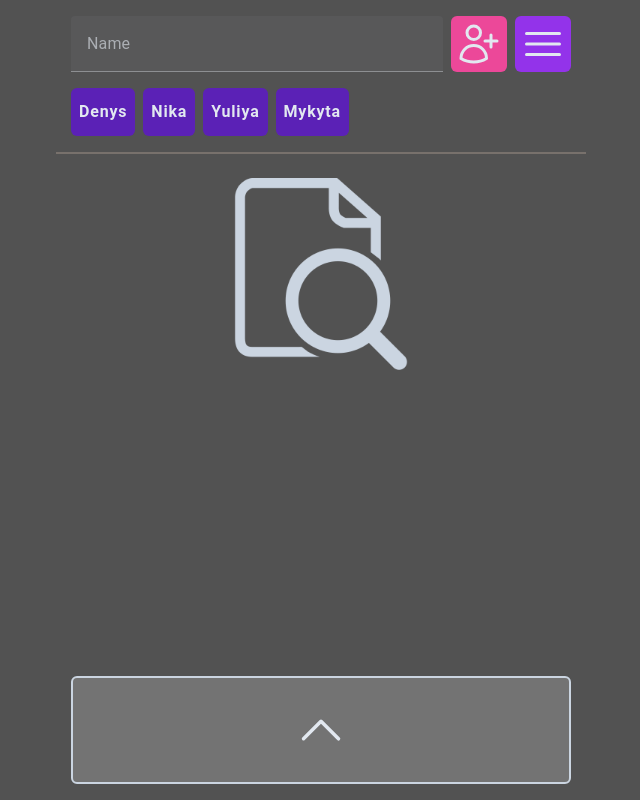
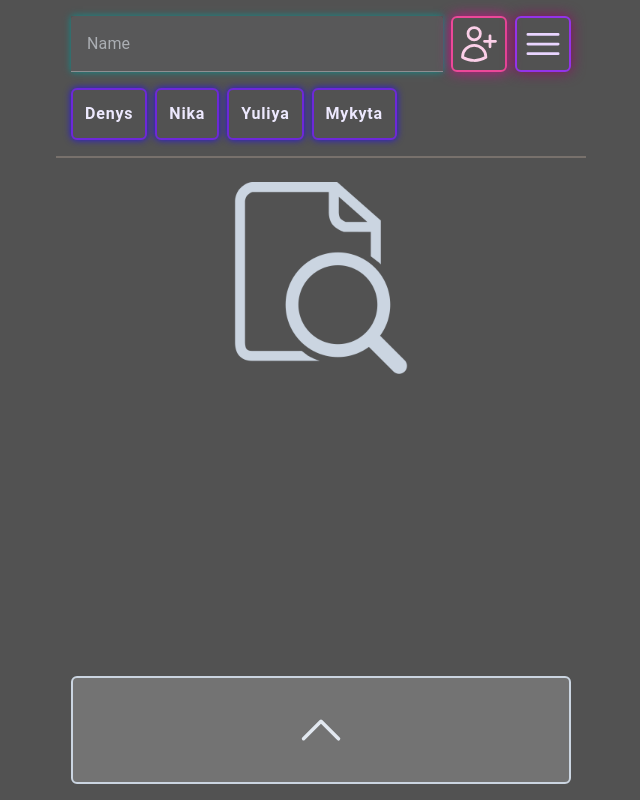
Before and after one commit to denispolovyan/spilne, a Vue app: page / in a window 1280 px wide. Shown: the whole page, without its empty margins (319-959 px from the left). Built offline with nearby package versions, Linux system fonts and the light colour scheme.

Commit message:
style: added neon styles

```diff
--- a/src/components/BaseInput.vue
+++ b/src/components/BaseInput.vue
@@ -78,7 +78,10 @@ function calculateSum() {
 }
 
 const buttonClasses =
-  "bg-red-600 h-14 w-14 rounded-md flex items-center justify-center hover:bg-red-700 duration-1000 cursor-pointer basis-14";
+  "border-2 border-red-600 h-14 w-14 rounded-md flex items-center justify-center hover:bg-red-700 duration-1000 cursor-pointer basis-14 neon-red text-red-200 hover:text-white";
+
+const calculatedSumClasses =
+  "w-14 border-2 border-amber-500 text-amber-200 duration-1000 cursor-pointer hover:bg-amber-600 hover:text-white rounded-md flex items-center justify-center tracking-wider font-semibold neon-orange";
 
 onMounted(() => {
   sum.value = props.sum || "";
@@ -94,7 +97,7 @@ onMounted(() => {
           <div class="flex gap-4 flex-wrap gap-x-2 gap-y-1">
             <div v-for="user in props.users" :key="user">
               <div
-                class="tracking-wider font-semibold bg-violet-800 p-1 rounded-md text-slate-200"
+                class="tracking-wider font-semibold bg-violet-800 p-1 rounded-md text-slate-200 neon-blue"
               >
                 <p>{{ user }}</p>
               </div>
@@ -102,6 +105,7 @@ onMounted(() => {
           </div>
           <div class="flex gap-4 text-slate-200">
             <v-text-field
+				class="neon-input"
               v-model="sum"
               label="Sum"
               :maxlength="MAX_LENGTH"
@@ -109,16 +113,14 @@ onMounted(() => {
               @input="calculateSum()"
             />
             <div class="flex gap-2">
-              <div
-                class="w-14 bg-amber-500 duration-1000 cursor-pointer hover:bg-amber-600 text-slate-100 hover:text-slate-200 rounded-md flex items-center justify-center tracking-wider font-semibold"
-              >
+              <div :class="calculatedSumClasses">
                 {{ calculatedSum }}
               </div>
               <div
                 :class="buttonClasses"
                 @click="emits('deleteInput', props.id)"
               >
-                <TrashIcon class="h-12 p-1 text-slate-200" />
+                <TrashIcon class="h-12 p-1" />
               </div>
             </div>
           </div>
@@ -127,3 +129,28 @@ onMounted(() => {
     </div>
   </div>
 </template>
+
+<style scoped>
+.neon-red {
+  -moz-box-shadow: 0px 0px 14px #c41212;
+  -webkit-box-shadow: 0px 0px 14px #c41212;
+  box-shadow: 0px 0px 14px #c41212;
+}
+.neon-orange {
+  -moz-box-shadow: 0px 0px 14px #8f7c0f;
+  -webkit-box-shadow: 0px 0px 14px #786d0e;
+  box-shadow: 0px 0px 14px #898f0e;
+}
+
+.neon-blue {
+  -moz-box-shadow: 0px 0px 7px #1c8ad9;
+  -webkit-box-shadow: 0px 0px 7px #1c95d6;
+  box-shadow: 0px 0px 7px #1590dd;
+}
+
+.neon-input {
+  -moz-box-shadow: 0px 0px 7px #8f8d0f;
+  -webkit-box-shadow: 0px 0px 7px #75780e;
+  box-shadow: 0px 0px 7px #868f0e;
+}
+</style>
--- a/src/components/TheHeader.vue
+++ b/src/components/TheHeader.vue
@@ -11,8 +11,8 @@ const emits = defineEmits({
     required: true,
   },
   showMenu: {
-	required: false
-  }
+    required: false,
+  },
 });
 
 const props = defineProps({
@@ -70,7 +70,7 @@ onBeforeUnmount(() => {
 });
 
 const buttonClasses =
-  "h-14 w-14 rounded-md flex items-center justify-center duration-1000 cursor-pointer basis-14";
+  "h-14 w-14 rounded-md flex items-center justify-center duration-700 cursor-pointer basis-14";
 </script>
 
 <template>
@@ -88,21 +88,40 @@ const buttonClasses =
             label="Name"
             :maxlength="MAX_LENGTH"
             hide-details="auto"
+				class="neon-input"
           />
         </div>
         <div class="flex gap-2">
           <UserPlusIcon
             :class="buttonClasses"
-            class="h-12 text-slate-200 p-1 bg-pink-500 hover:bg-pink-800"
+            class="border-2 h-12 text-pink-200 p-1 border-pink-500 hover:bg-pink-800 hover:text-white neon-pink"
             @click="addUser()"
           />
-            <Bars3Icon
-              :class="buttonClasses"
-              class="h-12 text-slate-200 p-1 bg-purple-600 hover:bg-purple-800"
-				  @click="emits('showMenu')"
-            />
+          <Bars3Icon
+            :class="buttonClasses"
+            class="border-2 h-12 text-purple-200 p-1 border-purple-600 hover:bg-purple-800 hover:text-white neon-violet"
+            @click="emits('showMenu')"
+          />
         </div>
       </div>
     </div>
   </div>
 </template>
+
+<style scoped>
+.neon-pink {
+  -moz-box-shadow: 0px 0px 14px #c412b2;
+  -webkit-box-shadow: 0px 0px 14px #c412b8;
+  box-shadow: 0px 0px 14px #c41289;
+}
+.neon-violet {
+  -moz-box-shadow: 0px 0px 14px #8f0f82;
+  -webkit-box-shadow: 0px 0px 14px #780e71;
+  box-shadow: 0px 0px 14px #8f0e64;
+}
+.neon-input {
+  -moz-box-shadow: 0px 0px 7px #0f8f89;
+  -webkit-box-shadow: 0px 0px 7px #0e7873;
+  box-shadow: 0px 0px 7px #0e8f8d;
+}
+</style>
--- a/src/components/TheSelectedUsers.vue
+++ b/src/components/TheSelectedUsers.vue
@@ -11,40 +11,66 @@ const props = defineProps({
 const emits = defineEmits(["deleteUsers", "createInput"]);
 
 const userClasses =
-  "tracking-wider py-4 px-3 bg-violet-800 rounded-md text-md text-slate-200 font-semibold cursor-pointer hover:bg-violet-600 duration-500";
+  "border-2 border-violet-700 text-violet-100 tracking-wider py-3 px-3 rounded-md text-md font-semibold cursor-pointer hover:bg-violet-600 duration-500 hover:text-white neon-blue";
 
 const buttonClasses =
   " h-12 w-12 rounded-md flex items-center justify-center  duration-1000 cursor-pointer basis-14";
+
 </script>
 
 <template>
   <div v-if="props.selectedUsers.length" class="pt-4">
     <div class="spilne-container border-b-2 border-stone-500 pb-4">
       <div class="flex justify-between gap-4">
-        <div class="flex gap-2 flex-wrap basis-3/4">
-          <div v-for="user in props.selectedUsers" :key="user" class="">
-            <div :class="userClasses">
-              <span>{{ user }}</span>
+        <div class="flex gap-2 flex-wrap basis-3/4 items-center">
+          <div v-for="user in props.selectedUsers" :key="user">
+            <div :class="userClasses" class="pink-neon-text">
+              <span >{{ user }}</span>
             </div>
           </div>
         </div>
         <div class="flex gap-2">
           <div
             :class="buttonClasses"
-            class="bg-red-600 hover:bg-red-700 w-14 h-14"
+            class="border-2 border-red-600 hover:bg-red-700 w-14 h-14 text-red-200 hover:text-white neon-red"
             @click="emits('deleteUsers')"
           >
-            <UserMinusIcon class="h-12 text-slate-200 p-1" />
+            <UserMinusIcon class="h-12 p-1"/>
           </div>
           <div
             :class="buttonClasses"
             @click="emits('createInput', props.selectedUsers)"
-            class="bg-lime-600 hover:bg-lime-700 w-14 h-14"
+            class="border-2 border-lime-600 text-lime-200 hover:bg-lime-700 w-14 h-14 hover:text-white neon-green"
           >
-            <PlusIcon class="h-12 text-white p-1 text-slate-200" />
+            <PlusIcon class="h-12 p-1" />
           </div>
         </div>
       </div>
     </div>
   </div>
 </template>
+
+
+<style scoped>
+.neon-red {
+  -moz-box-shadow: 0px 0px 14px #c41212;
+  -webkit-box-shadow: 0px 0px 14px #c41212;
+  box-shadow: 0px 0px 14px #c41212;
+}
+.neon-green {
+  -moz-box-shadow: 0px 0px 14px #268f0f;
+  -webkit-box-shadow: 0px 0px 14px #0e7815;
+  box-shadow: 0px 0px 14px #178f0e;
+}
+.neon-blue {
+  -moz-box-shadow: 0px 0px 7px #1c32d9;
+  -webkit-box-shadow: 0px 0px 7px #1c1fd6;
+  box-shadow: 0px 0px 7px #2615dd;
+}
+.pink-neon-text:hover {
+  color: #ffffff;
+  text-shadow: 0 0 2px #ffffff, 0 0 5px #ff00dd6f, 0 0 10px #ff00dd6c,
+    0 0 11px #ff00dd77, 0 0 12px rgba(255, 0, 221, 0.527),
+    0 0 19px rgba(255, 0, 221, 0.455);
+}
+</style>
--- a/src/components/TheUsers.vue
+++ b/src/components/TheUsers.vue
@@ -39,7 +39,7 @@ function selectUser(user) {
 }
 
 const userClasses =
-  "tracking-wider py-3 px-2 bg-violet-800 rounded-md text-md text-slate-200 font-semibold cursor-pointer hover:bg-violet-700 duration-500";
+  "border-2 border-violet-700 text-violet-100 tracking-wider py-3 px-3 rounded-md text-md font-semibold cursor-pointer hover:bg-violet-600 duration-500 hover:text-white neon-blue";
 </script>
 
 <template>
@@ -52,7 +52,7 @@ const userClasses =
     >
       <div class="flex gap-2 flex-wrap">
         <div v-for="user in props.users" :key="user">
-          <div :class="userClasses" @click="selectUser(user)">
+          <div :class="userClasses" @click="selectUser(user)" class="pink-neon-text">
             <span>{{ user }}</span>
           </div>
         </div>
@@ -60,3 +60,17 @@ const userClasses =
     </div>
   </div>
 </template>
+
+<style scoped>
+.neon-blue {
+  -moz-box-shadow: 0px 0px 7px #1c32d9;
+  -webkit-box-shadow: 0px 0px 7px #1c1fd6;
+  box-shadow: 0px 0px 7px #2615dd;
+}
+.pink-neon-text:hover {
+  color: #ffffff;
+  text-shadow: 0 0 2px #ffffff, 0 0 5px #ff00dd6f, 0 0 10px #ff00dd6c,
+    0 0 11px #ff00dd77, 0 0 12px rgba(255, 0, 221, 0.527),
+    0 0 19px rgba(255, 0, 221, 0.455);
+}
+</style>
```
